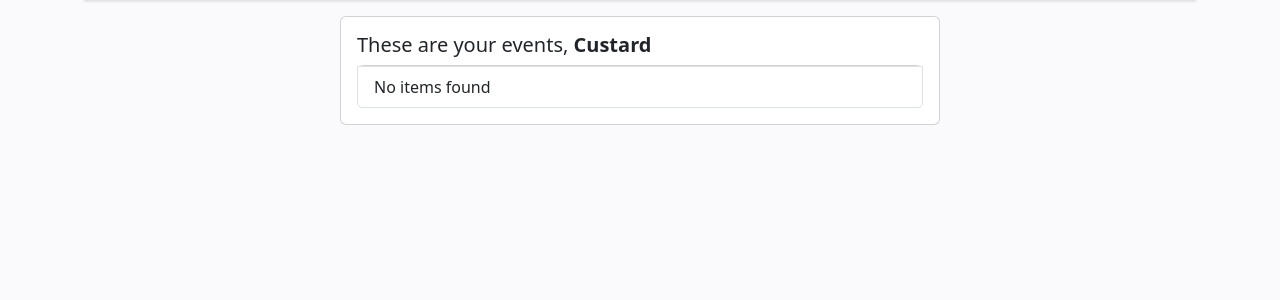
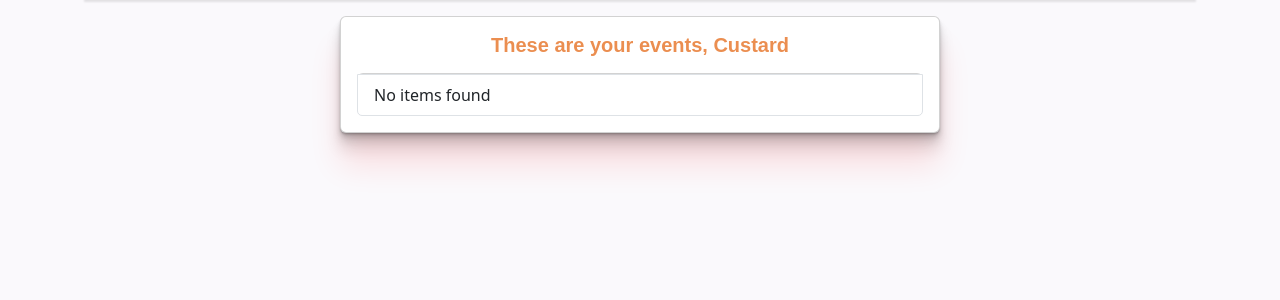
Before and after one commit to sbojorge/Bill_splitting_0124Hackathon, a Django app: page /index/ in a window 1280 px wide. Shown: the part 65-365 px from the top of the page. Run offline with Django 3.2, Linux system fonts and the light colour scheme; a user stored in the database is signed in; data comes from the database, SQL or seed files in the repository; data that the repository does not hold is empty; some libraries are stand-ins or nearby versions.

Commit message:
Style event list and event edit pages

```diff
--- a/static/css/style.css
+++ b/static/css/style.css
@@ -220,3 +220,16 @@ body {
   color: #040404;
   text-decoration: underline;
 }
+
+/* cards */
+.event {
+  max-width: 600px;
+  max-height: -moz-fit-content;
+  max-height: fit-content;
+  padding: 2.5rem;
+  margin: 1rem;
+}
+
+.event-edit {
+  max-width: 600px;
+}
--- a/templates/event-edit.html
+++ b/templates/event-edit.html
@@ -1,6 +1,6 @@
 {% extends 'base.html' %} {% load static %} {% block main %}
-<div class="card p-3 mx-auto" style="max-width: 600px">
-  <h2 class="card-title">Edit Event</h2>
+<div class="card p-3 mx-auto card-shadow event">
+  <h2 class="card-title text-center fw-bolder mb-3 latest-heading ">Edit Event</h2>
   <div style="display: none" id="userList">
     {% for user in users %}
     <div class="user-name">{{ user }}</div>
@@ -33,7 +33,7 @@
       </div>
       </div>
     {% endfor %}
-    <button type="submit" id="update-event-button" class="btn btn-primary">
+    <button type="submit" id="update-event-button" class="btn btn-primary custom-btn custom-btn-1">
       Update Event
     </button>
   </form>
--- a/templates/events-overview.html
+++ b/templates/events-overview.html
@@ -1,7 +1,11 @@
-{% extends 'base.html' %} {% load static %} {% block main %}
-<div class="card p-3 mx-auto my-3" style="max-width: 600px;">
-  <h5 class="card-title">These are your events, <strong>{{ user.username | capfirst }}</strong>
-    <!-- would be cool to have the username there -->
+{% extends 'base.html' %}
+
+{% load static %}
+
+{% block main %}
+
+<div class="card p-3 mx-auto my-3 card-shadow event">
+  <h5 class="card-title text-center fw-bolder mb-3 latest-heading">These are your events, <strong>{{ user.username | capfirst }}</strong>
   </h5>
   <ul class="list-group">
     {% if events %}
--- a/templates/new-event.html
+++ b/templates/new-event.html
@@ -1,5 +1,5 @@
 {% extends 'base.html' %} {% load static %} {% block main %}
-<div class="card mx-auto card-shadow" style="max-width: 600px; max-height: fit-content; padding: 2.5rem; margin: 1rem; " >
+<div class="card mx-auto card-shadow event" >
   <h2 class=" card-title text-center fw-bolder mb-3 latest-heading">Create a New Event</h2>
   <div style="display: none" id="userList">
     {% for user in users %}
```
